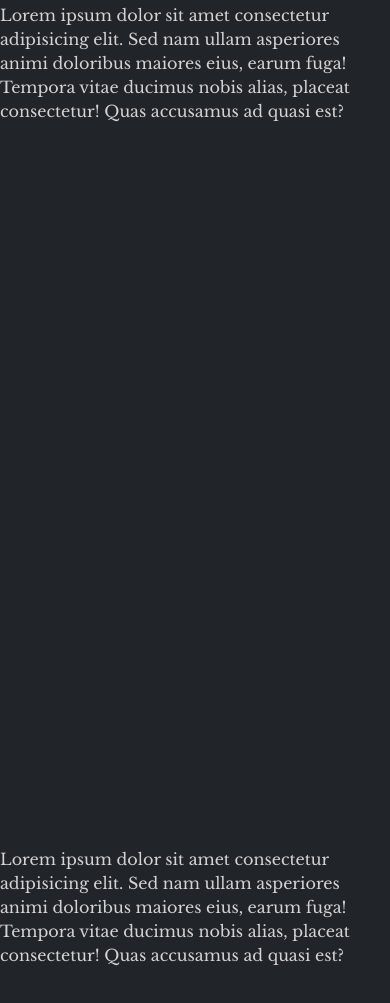
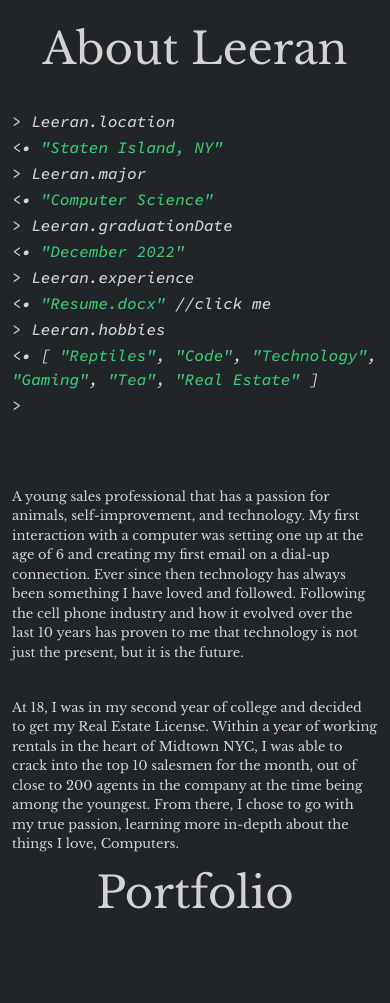
Before and after one commit to leeran7/portfolio_site, a plain HTML site: page index.html in a window 390 px wide. Shown: the part 921-1924 px from the top of the page. Drawn offline with nearby package versions, Linux system fonts and the light colour scheme.

Commit message:
added about me section with console and linkedin about me

```diff
--- a/index.html
+++ b/index.html
@@ -10,6 +10,7 @@
     <link rel="preconnect" href="https://fonts.googleapis.com">
     <link rel="preconnect" href="https://fonts.gstatic.com" crossorigin>
     <link href="https://fonts.googleapis.com/css2?family=Libre+Baskerville:ital,wght@0,400;0,700;1,400&display=swap" rel="stylesheet">
+    <link href="https://fonts.googleapis.com/css2?family=Source+Code+Pro:ital,wght@1,500&display=swap" rel="stylesheet">
     <title>Leerans Portfolio</title>
 </head>
 <body class="bg-dark">
@@ -38,24 +39,61 @@
         </div>
       </section>
         <section id="about">
-          <p>Lorem ipsum dolor sit amet consectetur adipisicing elit. Sed nam ullam asperiores animi doloribus maiores eius, earum fuga! Tempora vitae ducimus nobis alias, placeat consectetur! Quas accusamus ad quasi est?</p>
-          <hr />
+          <div class="container">
+            <div class="row">
+              <div class="center col-lg-12">
+                <h1 class="display-1">About Leeran</h1>
+              </div>
+              <div class="pt-4 console">
+                <p>&gt;  Leeran.location</p>
+                <p>&lt;• <span class="result">"Staten Island, NY"</span></p>
+                <p>&gt;  Leeran.major</p>
+                <p>&lt;• <span class="result">"Computer Science"</span></p>
+                <p>&gt;  Leeran.graduationDate</p>
+                <p>&lt;• <span class="result">"December 2022"</span></p>
+                <p>&gt;  Leeran.experience</p>
+                <p>&lt;• <a class="link" href="https://docs.google.com/document/d/1NZen5lGhwf2h_fG7_C0whTtdSeAobjtJHnOO8va0zQU/edit?usp=sharing"><span class="result">"Resume.docx"</span></a>&nbsp;//click me</p>
+                <p>&gt;  Leeran.hobbies</p>
+                <p>&lt;• [ <span class="result">"Reptiles"</span>, <span class="result">"Code"</span>, <span class="result">"Technology"</span>, <span class="result">"Gaming"</span>, <span class="result">"Tea"</span>, <span class="result">"Real Estate"</span> ]</p>
+                <p>&gt; <span class="animated">|</span></p>
+              </div>
+              <div class="about-me pt-5">
+                <br>
+                <p>A young sales professional that has a passion for animals, self-improvement, and technology. My first interaction with a computer was setting one up at the age of 6 and creating my first email on a dial-up connection. Ever since then technology has always been something I have loved and followed. Following the cell phone industry and how it evolved over the last 10 years has proven to me that technology is not just the present, but it is the future.</p>
+                <br>
+                <p>At 18, I was in my second year of college and decided to get my Real Estate License. Within a year of working rentals in the heart of Midtown NYC, I was able to crack into the top 10 salesmen for the month, out of close to 200 agents in the company at the time being among the youngest. From there, I chose to go with my true passion, learning more in-depth about the things I love, Computers. </p>
+
+              </div>
+            </div>
+          </div>
         </section>
         <section id="portfolio">
-          <p>Lorem ipsum dolor sit amet consectetur adipisicing elit. Sed nam ullam asperiores animi doloribus maiores eius, earum fuga! Tempora vitae ducimus nobis alias, placeat consectetur! Quas accusamus ad quasi est?</p>
-          <hr />
+          <div class="container">
+            <div class="row">
+              <div class="center col-lg-12">
+                <h1 class="display-1">Portfolio</h1>
+              </div>
+            </div>
+          </div>
         </section>
         <section id="social">
-          <p>Lorem ipsum dolor sit amet consectetur adipisicing elit. Sed nam ullam asperiores animi doloribus maiores eius, earum fuga! Tempora vitae ducimus nobis alias, placeat consectetur! Quas accusamus ad quasi est?</p>
-          <hr />
+          <div class="container">
+            <div class="row">
+              <div class="center col-lg-12">
+                <h1 class="display-1">Social Media</h1>
+              </div>
+            </div>
+          </div>
         </section>
         <section id="contact">
           <div class="form-group container">
-
               <div class="row">
                 <div class="col-lg-12 center">
                   <h1 class="display-1 mb-5 pt-5">Contact Me</h1>
-                  <h3 class="display-3">Leeran7@gmail.com OR Leeran.Farin@cix.csi.cuny.edu</h3>
+                  <h3 class="display-3">Use link or form below</h3>
+                  <h3 class="display-3"><u>Personal:</u> <a class="link" href="mailto:Leeran7@gmail.com">Leeran7@gmail.com</a></h3>
+                  <h3 class="display-3"><u>School:</u> <a class="link" href="mailto:Leeran.Farin@cix.csi.cuny.edu">Leeran.Farin@cix.csi.cuny.edu</a></h3>
+                  <h3 class="display-3"><u>Real Estate:</u> <a class="link" href="mailto:LFarinRealty@gmail.com">LFarinRealty@gmail.com</a></h3>
                 </div>
               </div>
               <div class="row px-4">
--- a/styles.css
+++ b/styles.css
@@ -16,9 +16,27 @@ html, body {
   font-weight: 700;
   font-size: 30px !important;
 }
+.link{
+  text-decoration: none;
+  color: whitesmoke !important;
+}
 .display-3 {
-  color: #d3d3d3;
+  color: #f3f3f3;
   font-size: 18px !important;
+}
+.animated{
+  animation: animate 1s linear infinite;
+}
+@keyframes animate{
+  0%{
+    opacity: 0;
+  }
+  50%{
+    opacity: 0.7;
+  }
+  100%{
+    opacity: 0;
+  }
 }
 html,html *{box-sizing: border-box !important;}
 .form-group input{
@@ -34,6 +52,20 @@ form{
   margin: 10px;
   padding-bottom: 20px;
 }
+.console p{
+  font-family: 'Source Code Pro', monospace;
+  max-width: 700px;
+  margin: 2px auto;
+}
+.about-me{
+  font-family: 'Source Code Pro', monospace;
+  max-width: 1000px;
+  margin: 2px auto;
+}
+.result{
+  color: #2ECC71;
+  font-family: 'Source Code Pro', monospace;
+}
 nav {
   height: 80px;
   padding: 20px;
@@ -48,7 +80,7 @@ nav {
 }
 section {
   height: 100vh;
-  padding-top: 80px;
+  padding-top: 100px;
 }
 #profile-pic{
   height: 20%;
@@ -62,6 +94,9 @@ section {
     height: 25%;
     width: 25%;
   }
+  .about-me{
+    font-size: smaller;
+  }
 }
 @media only screen and (max-width: 991px) {
   textarea{
@@ -69,6 +104,9 @@ section {
   }
   .navbar-nav{
     flex-direction: row !important;
+  }
+  .about-me{
+    font-size: small;
   }
 }
 @media only screen and (max-width: 654px) {
@@ -98,3 +136,9 @@ a:hover{
 .error{
   background-color: rgba(226, 7, 32,0.8);
 }
+u{
+  font-size: larger;
+  padding-right: 10px;
+  font-weight: 800;
+  color: #cfcf28
+}
```
